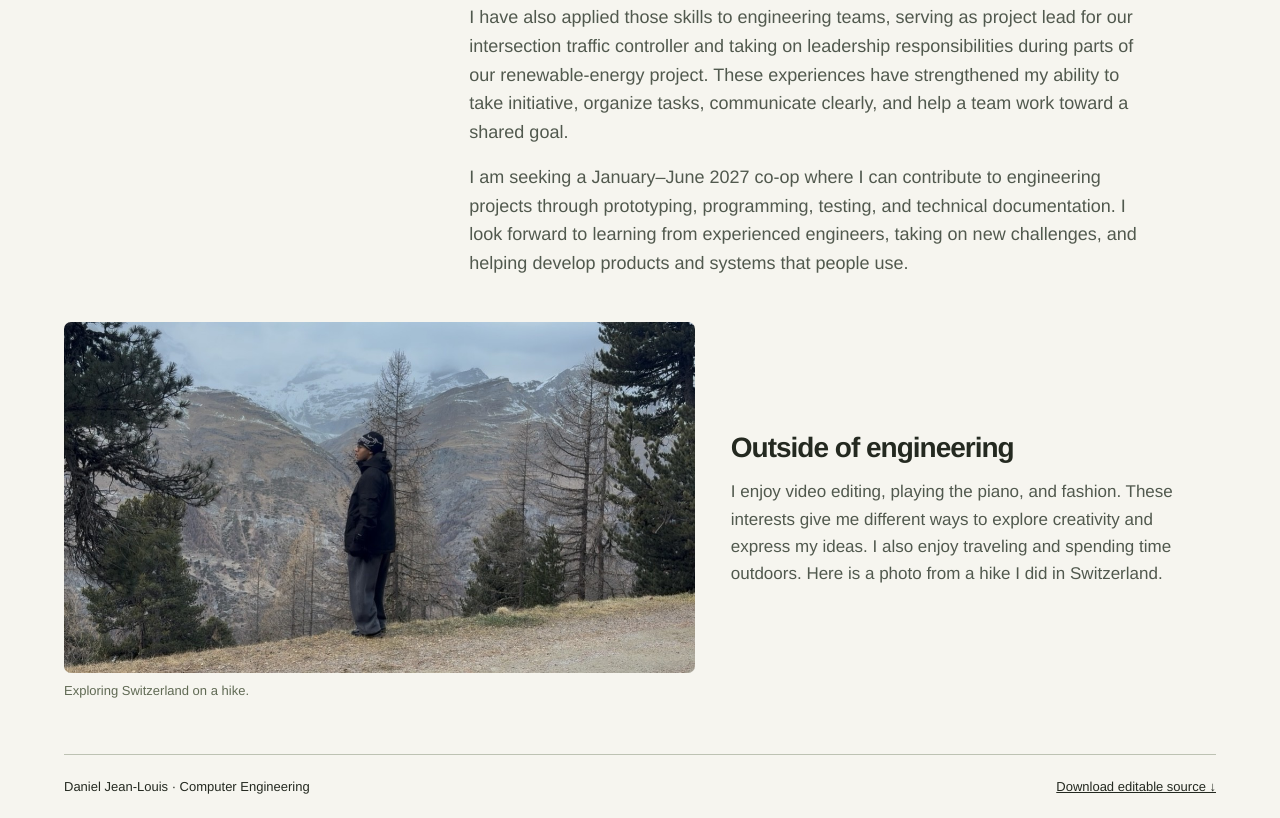
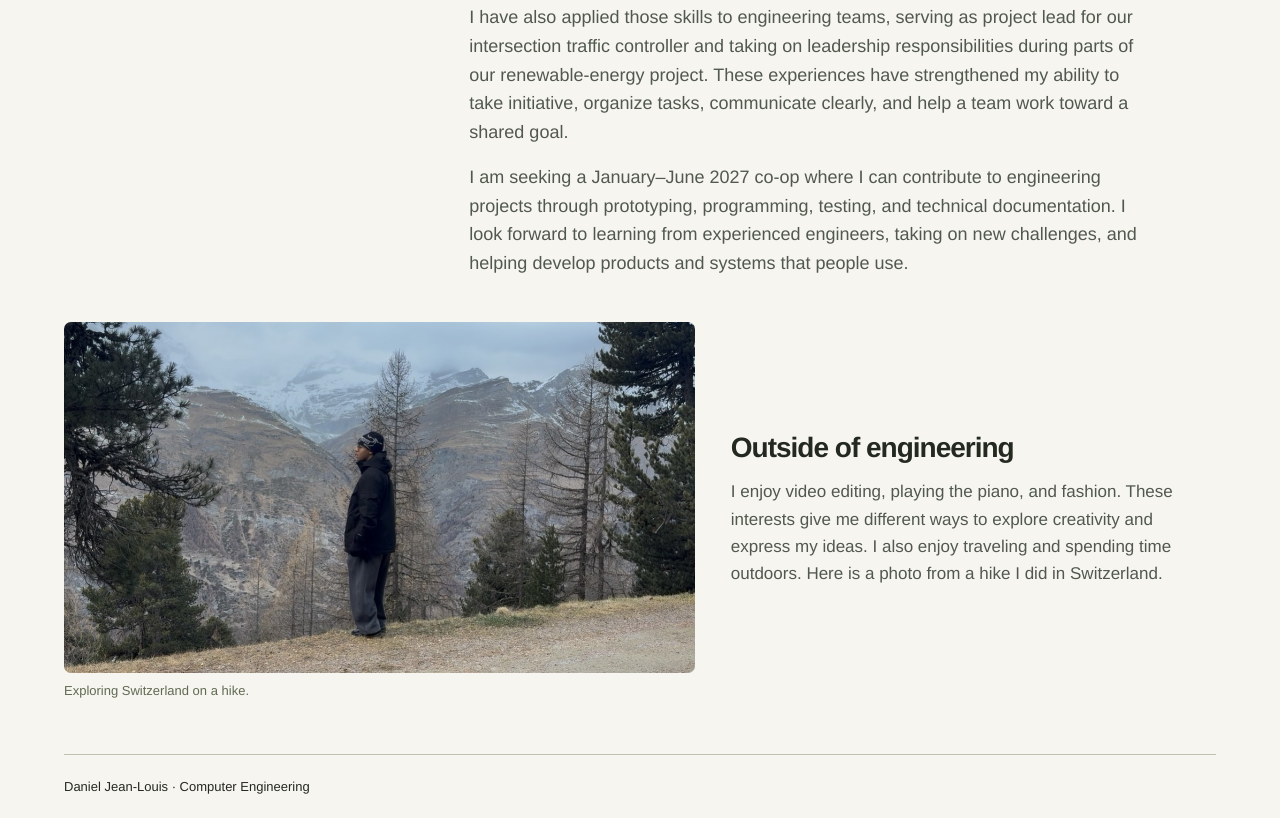
Before and after one commit to dloui9051/dloui9051.github.io, a plain HTML site: page index.html in a window 1280 px wide. Shown: the part 2117-2935 px from the top of the page. Drawn offline with Linux system fonts and the light colour scheme.

Commit message:
Remove download link from footer in index.html
Removed download link from the footer.

```diff
--- a/index.html
+++ b/index.html
@@ -11,4 +11,4 @@
 <figure class="personal-photo"><img src="media/switzerland.png" alt="Daniel Jean-Louis on a hiking trail overlooking the mountains in Switzerland." loading="lazy" width="1179" height="655"><figcaption>Exploring Switzerland on a hike.</figcaption></figure>
 <div class="personal-copy"><h3>Outside of engineering</h3><p class="bodytext">I enjoy video editing, playing the piano, and fashion. These interests give me different ways to explore creativity and express my ideas. I also enjoy traveling and spending time outdoors. Here is a photo from a hike I did in Switzerland.</p></div>
 </div>
-</section></main><div class="wrap"><footer><span>Daniel Jean-Louis · Computer Engineering</span><a href="portfolio-source.zip" download>Download editable source ↓</a></footer></div></body></html>
+</section></main><div class="wrap"><footer><span>Daniel Jean-Louis · Computer Engineering</span></footer></div></body></html>
```
